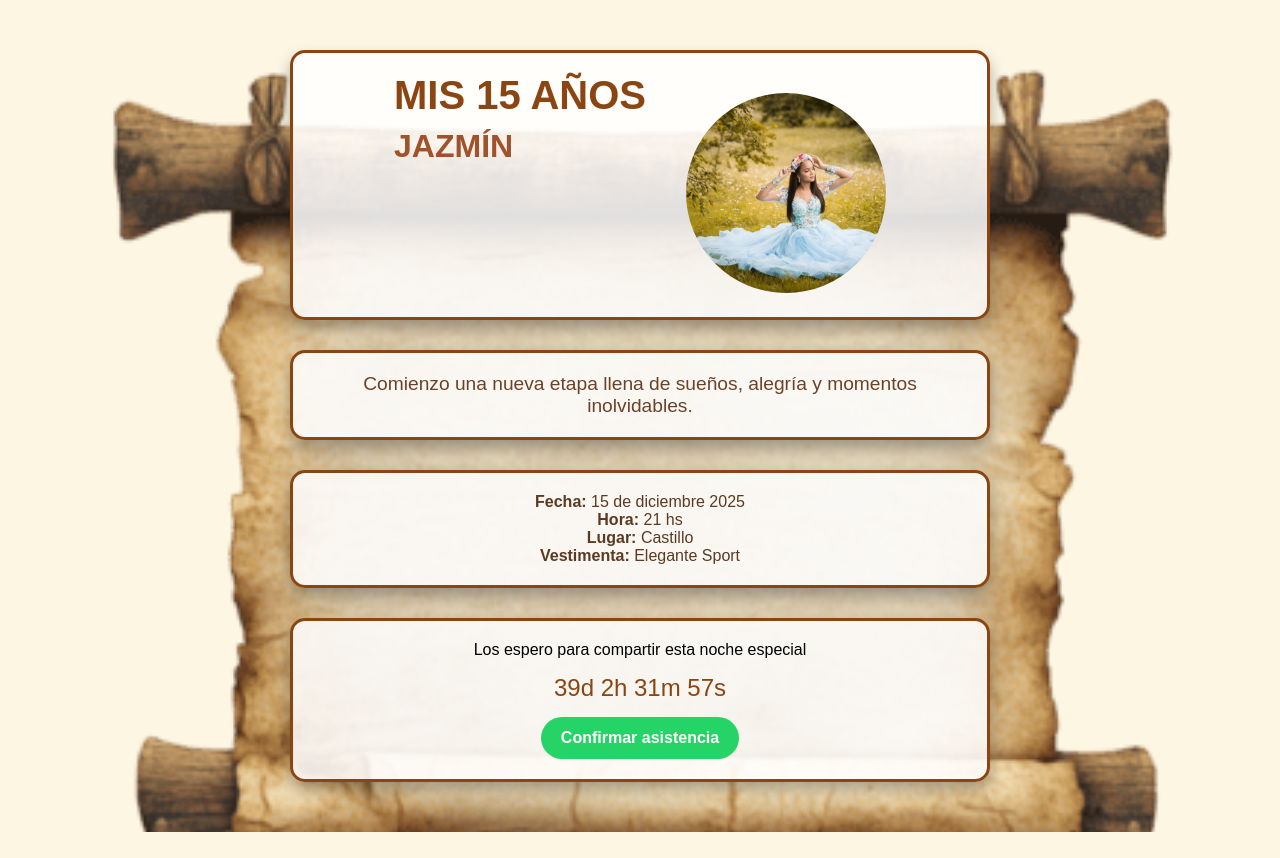
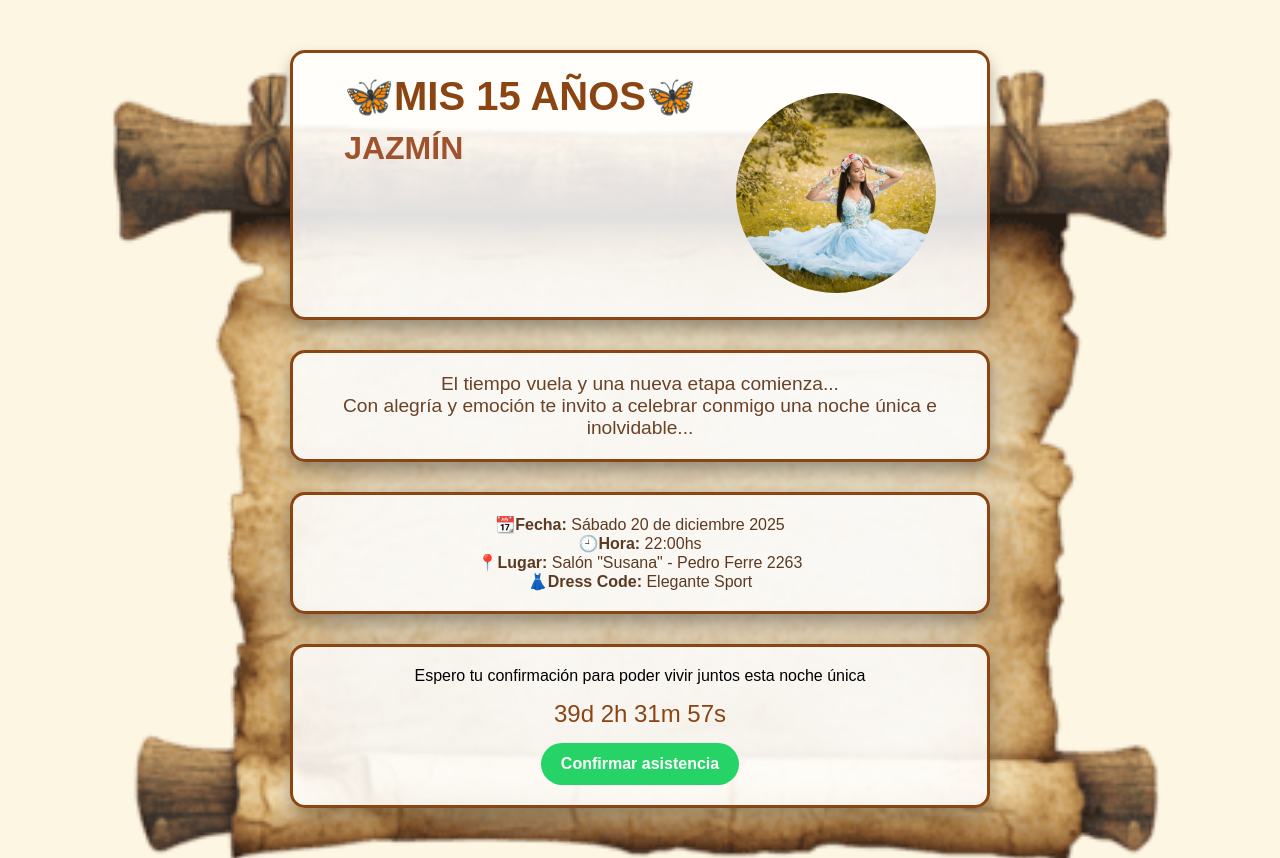
Before and after one commit to Doblepe96/invitacion-jazmin, a plain HTML site: page index.html in a window 1280 px wide. Before the commit the page ends 832 px from the top, so only its background shows below. Drawn offline with Linux system fonts and the light colour scheme.

Commit message:
Update index.html

```diff
--- a/index.html
+++ b/index.html
@@ -20,7 +20,7 @@
   <!-- Portada -->
   <section class="section marco portada">
     <div class="texto-portada">
-      <h1>MIS 15 AÑOS</h1>
+      <h1>🦋MIS 15 AÑOS🦋</h1>
       <h2>JAZMÍN</h2>
     </div>
     <div class="foto-portada">
@@ -30,22 +30,23 @@
 
   <!-- Frase de nueva etapa -->
   <section class="section marco frase">
-    <p>Comienzo una nueva etapa llena de sueños, alegría y momentos inolvidables.</p>
+    <p>El tiempo vuela y una nueva etapa comienza...<br>
+Con alegría y emoción te invito a celebrar conmigo una noche única e inolvidable...</p>
   </section>
 
   <!-- Información del evento -->
   <section class="section marco info">
-    <p><strong>Fecha:</strong> 15 de diciembre 2025</p>
-    <p><strong>Hora:</strong> 21 hs</p>
-    <p><strong>Lugar:</strong> Castillo</p>
-    <p><strong>Vestimenta:</strong> Elegante Sport</p>
+    <p><strong>📆Fecha:</strong> Sábado 20 de diciembre 2025</p>
+    <p><strong>🕘Hora:</strong> 22:00hs</p>
+    <p><strong>📍Lugar:</strong> Salón "Susana" - Pedro Ferre 2263</p>
+    <p><strong>👗Dress Code:</strong> Elegante Sport</p>
   </section>
 
   <!-- Invitación final + contador + WhatsApp -->
   <section class="section marco invitacion-final">
-    <p>Los espero para compartir esta noche especial</p>
-    <div id="contador"></div>
-    <a href="https://wa.me/1161619509?text=Hola! Confirmo mi asistencia al cumple de Jazmín 😊" class="btn-whatsapp" target="_blank">Confirmar asistencia</a>
+    <p>Espero tu confirmación para poder vivir juntos esta noche única</p>
+    <div id="contador"><p>⌛</p></div>
+    <a href="https://wa.me/+5491161619509?text=Hola! Confirmo mi asistencia al cumple de Jazmín 😊" class="btn-whatsapp" target="_blank">Confirmar asistencia</a>
   </section>
 </div>
 
```
